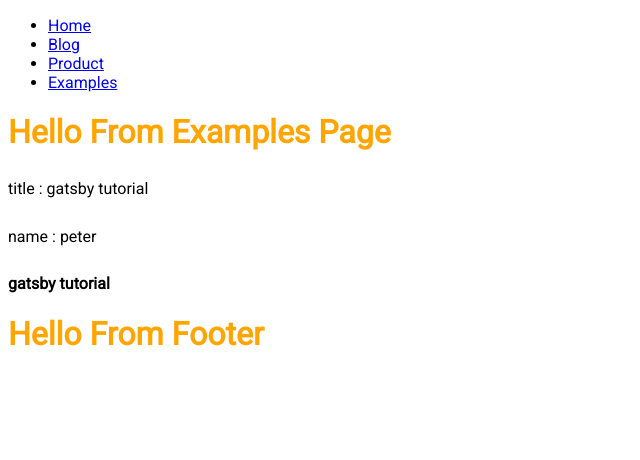
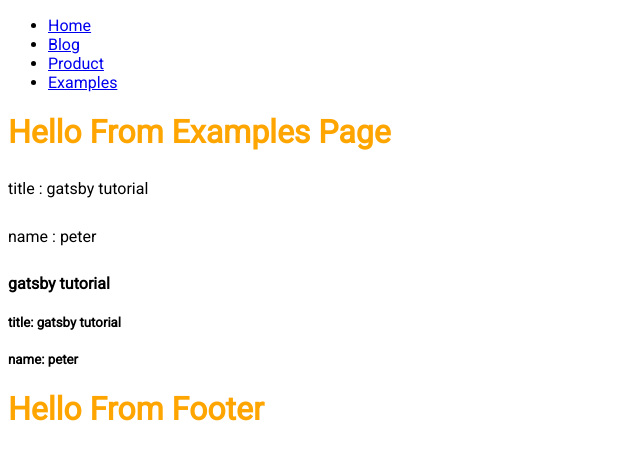
Before and after one commit to bazrar/tutorial, a Gatsby site: page /examples in a window 1280 px wide. Shown: the whole page, without its empty margins (0-640 px from the left). Built offline with nearby package versions, Linux system fonts and the light colour scheme; Gatsby itself is replaced by a stand-in of ours.

Commit message:
page graphql

```diff
--- a/src/pages/examples.js
+++ b/src/pages/examples.js
@@ -2,15 +2,37 @@ import React from 'react'
 import Layout from '../components/Layout'
 import Header from '../components/Header'
 import HeaderStatic from '../examples/HeaderStatic'
+import {graphql} from 'gatsby'
 
-const examples = () => {
+
+const examples = ({data}) => {
+   const {site: {info: {title, person: {name, age}}}} = data;
     return (
         <Layout>
        <h1>Hello from examples page</h1>
        <Header />
        <HeaderStatic />
+       <h5>title: {title}</h5>
+       <h5>name: {name}</h5>
        </Layout>
     )
 }
 
+export const data = graphql`
+{
+  site {
+    info:siteMetadata {
+      author
+      data
+      description
+      title
+      person {
+        age
+        name
+      }
+    }
+  }
+}
+
+`
 export default examples
```
